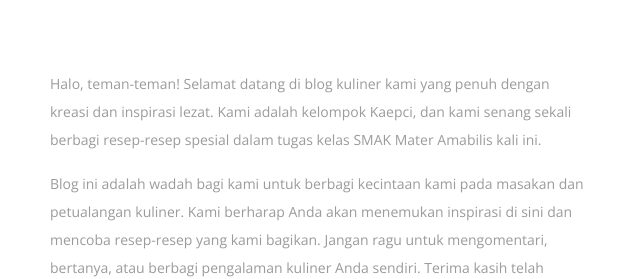
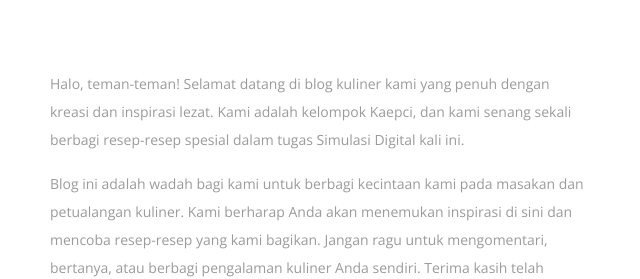
Before and after one commit to AngelicaFelicia/Receipe, a plain HTML site: page contact.html in a window 1280 px wide. Shown: the part 490-769 px from the top of the page, 35-675 px from the left. Drawn offline with nearby package versions, Linux system fonts and the light colour scheme; some packages are replaced by stand-ins of ours; files whose address does not match are found by name.

Commit message:
Update contact.html

```diff
--- a/contact.html
+++ b/contact.html
@@ -122,7 +122,7 @@
 
                 <div class="col-12 col-lg-6">
                     <div class="contact-text">
-                        <p>Halo, teman-teman! Selamat datang di blog kuliner kami yang penuh dengan kreasi dan inspirasi lezat. Kami adalah kelompok Kaepci, dan kami senang sekali berbagi resep-resep spesial dalam tugas kelas SMAK Mater Amabilis kali ini.</p>
+                        <p>Halo, teman-teman! Selamat datang di blog kuliner kami yang penuh dengan kreasi dan inspirasi lezat. Kami adalah kelompok Kaepci, dan kami senang sekali berbagi resep-resep spesial dalam tugas Simulasi Digital kali ini.</p>
                         <p>Blog ini adalah wadah bagi kami untuk berbagi kecintaan kami pada masakan dan petualangan kuliner. Kami berharap Anda akan menemukan inspirasi di sini dan mencoba resep-resep yang kami bagikan. Jangan ragu untuk mengomentari, bertanya, atau berbagi pengalaman kuliner Anda sendiri. Terima kasih telah mengunjungi blog kami, dan selamat memasak!</p>
 
                     </div>
```
